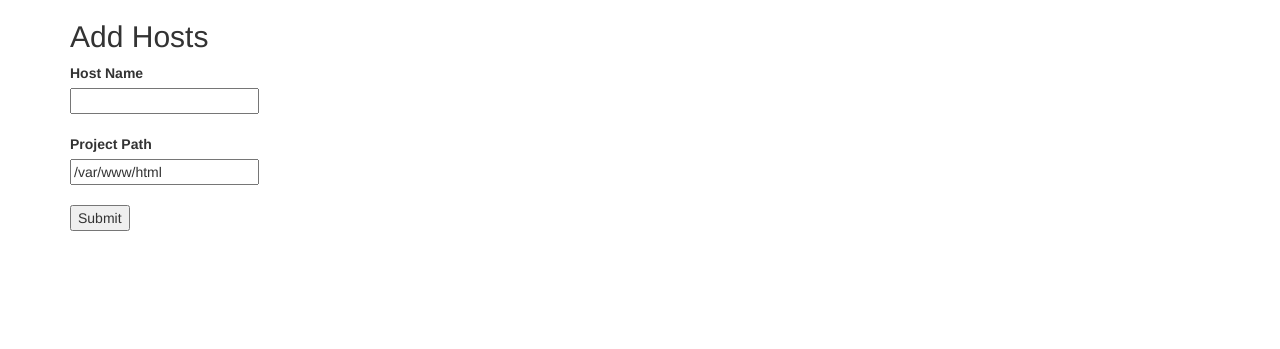
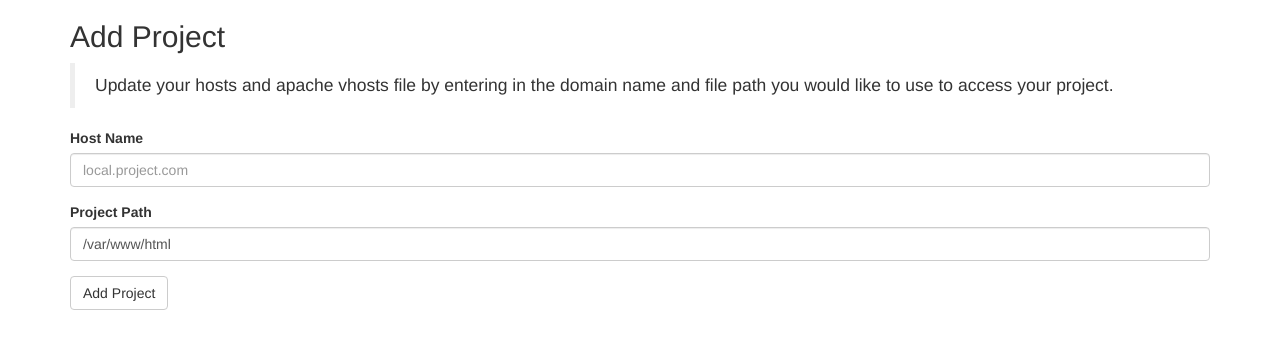
Before and after one commit to billyxs/local-hoster-basic, a PHP site: page /add-host.php in a window 1280 px wide. Shown: the top 349 px of the page. Run offline with PHP 8.4, Linux system fonts and the light colour scheme; some libraries are stand-ins or nearby versions.

Commit message:
fix add project styling

```diff
--- a/add-host.php
+++ b/add-host.php
@@ -39,21 +39,22 @@ HEREDOC;
 <body>
 
 	<div class="container">
-		<form method="GET">
-			<h2>Add Hosts</h2>
-			<label>Host Name</label>
-			<br />
-			<input type="text" name="data[server-name]" />
-			<br />
-			<br />
+		<h2>Add Project</h2>
+		<blockquote class="active">
+	    <p>Update your hosts and apache vhosts file by entering in the domain name and file path you would like to use to access your project.</p>
+	  </blockquote>
+		<form role="form" method="GET">
+		  <div class="form-group">
+		    <label>Host Name</label>
+		    <input type="text" name="data[server-name]" class="form-control" placeholder="local.project.com">
+		  </div>
 
-			<label>Project Path</label>
-			<br />
-			<input type="text" value="<?php echo $_SERVER['DOCUMENT_ROOT'] ?>" name="data[document-root]" />
-			<br />
-			<br />
+		  <div class="form-group">
+		    <label>Project Path</label>
+		    <input type="text" class="form-control" value="<?php echo $_SERVER['DOCUMENT_ROOT'] ?>" name="data[document-root]" />
+		  </div>
 
-			<input type="submit" name="data['submit']" />
+			<button type="submit" name="data[submit]" class="btn btn-default">Add Project</button>
 		</form>
 	</div>
 </body>
```
